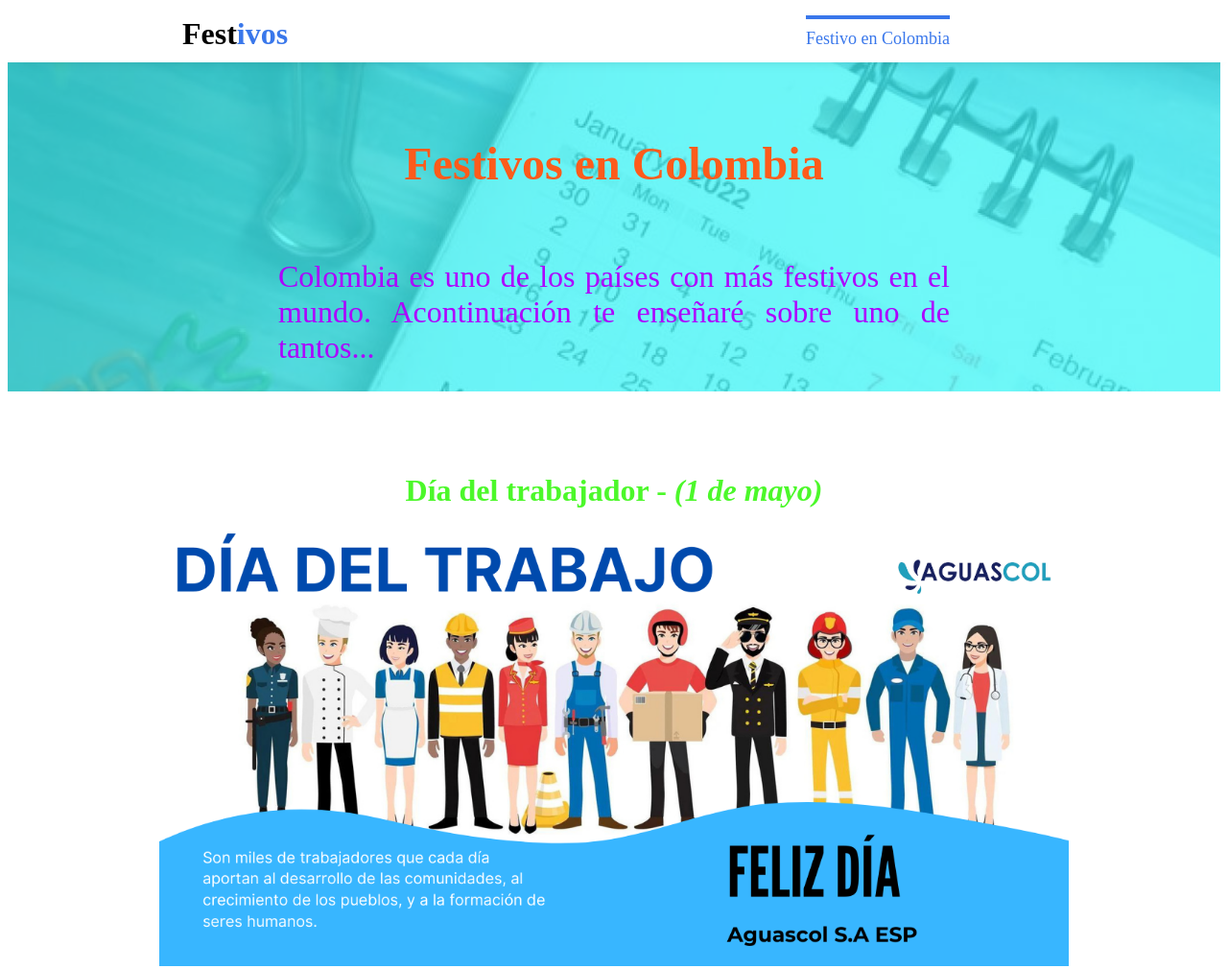
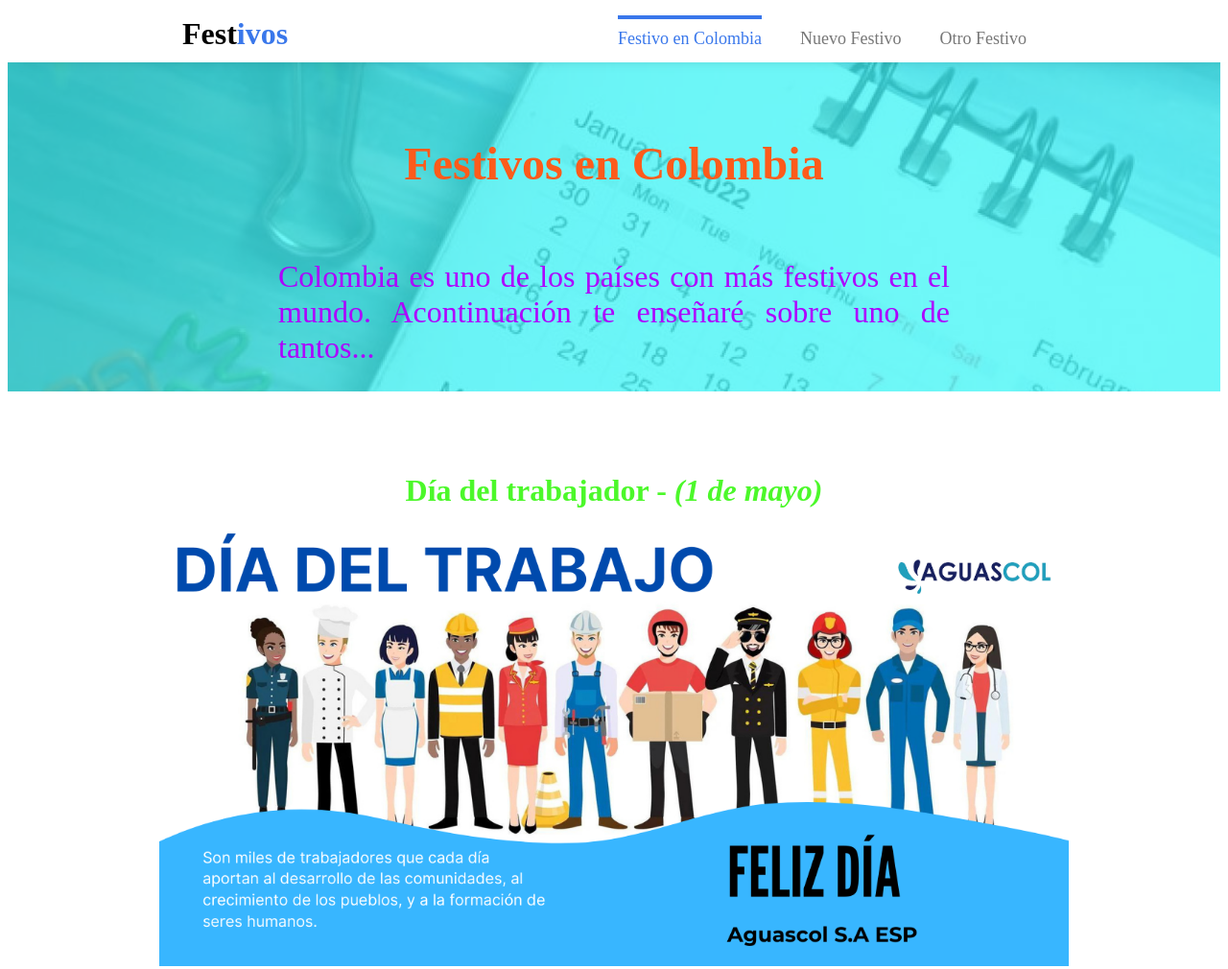
Before and after one commit to Zeta-exe/Festivos, a plain HTML site: page index.html in a window 1280 px wide. Shown: the top 1010 px of the page at 96% size. Drawn offline with Linux system fonts and the light colour scheme.

Commit message:
Cambios en barra navegacion, probando

```diff
--- a/index.html
+++ b/index.html
@@ -24,8 +24,8 @@
                     <ul>
                         <li class="menu-selected"><a href="./index.html" class="text-menu-selected"><i
                                     class=" icon-menu"></i>Festivo en Colombia</a></li>
-                        <li><a href="./festivo-nuevo.html"><i class="icon-menu">Nuevo Festivo</i></a></li>
-                        <li><a href="./otro-festivo.html"><i class="icon-menu">Otro Festivo</i></a></li>
+                        <li><a href="./festivo-nuevo.html"><i class="icon-menu"></i>Nuevo Festivo</a></li>
+                        <li><a href="./otro-festivo.html"><i class="icon-menu"></i>Otro Festivo</a></li>
                     </ul>
                 </nav>
 
```
Also changed, not shown: festivo-nuevo.html (+2 -2 lines), otro-festivo.html (+2 -2 lines).
